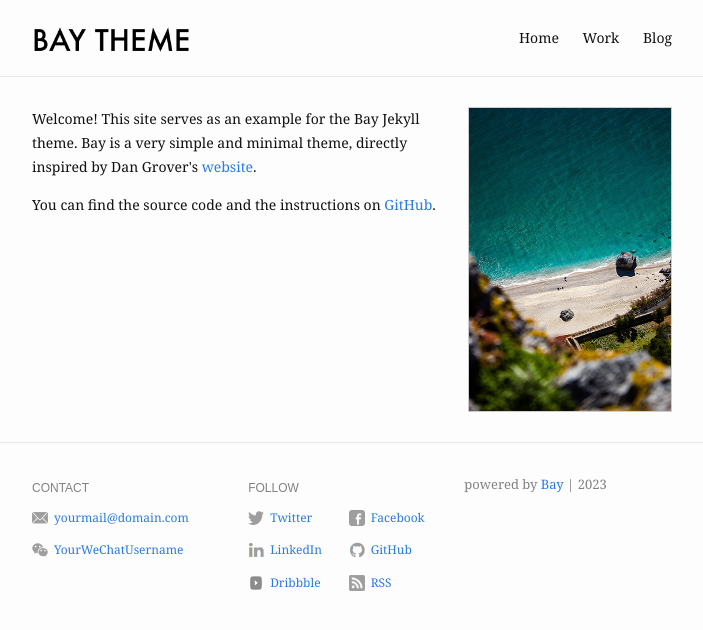
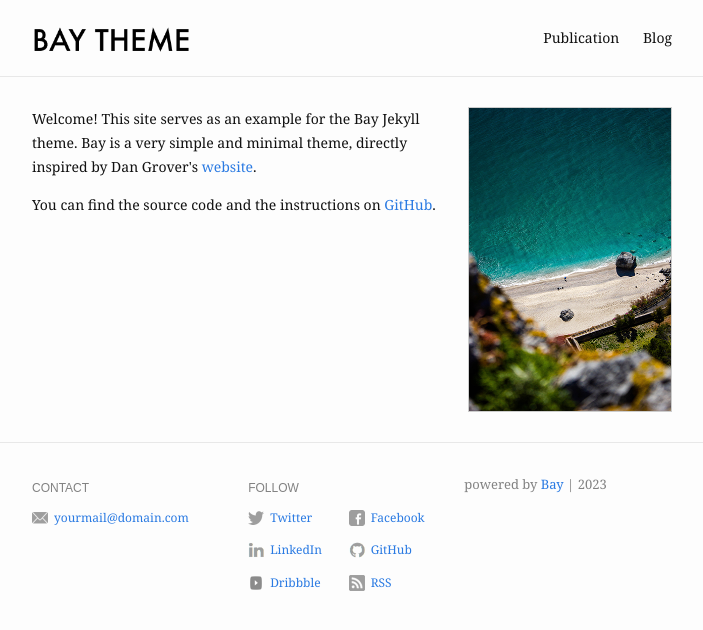
Before and after one commit to seungyong-han/seungyong-han.github.io, a Jekyll site: the page built from index.md, in a window 1280 px wide. Shown: the top 630 px of the page, without its empty margins (288-991 px from the left). Built offline with Jekyll 4.4.1, drawn with Linux system fonts in a browser that asks for light colours.

Commit message:
initial commit

```diff
--- a/_config.yml
+++ b/_config.yml
@@ -11,9 +11,8 @@ google_analytics: "UA-121636368-3"
 
 header:
   pages:
-    - name: Home
+    - name: Publication
       slug: /
-    - name: Work
     - name: Blog
 
 footer:
@@ -22,9 +21,7 @@ footer:
     - name: Email
       value: yourmail@domain.com
       link: mailto:yourmail@domain.com
-    - name: WeChat
-      value: YourWeChatUsername
-      link: "#"
+
   follow:
     - name: Twitter
       link: http://twitter.com/YourTwitterUsername
```
